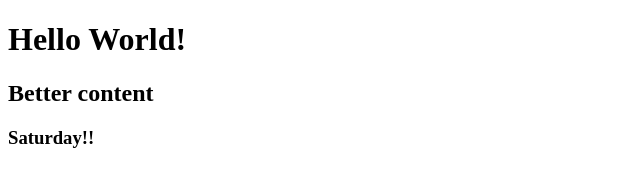
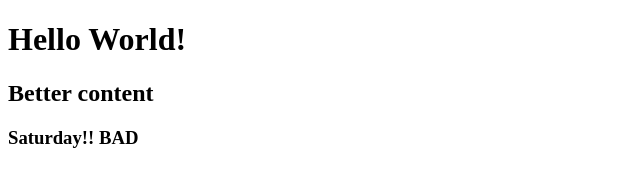
Before and after one commit to aubreyrhodes/git_example, a plain HTML site: page index.html in a window 1280 px wide. Shown: the full height of the page, 0-640 px from the left. Drawn offline with Linux system fonts and the light colour scheme.

Commit message:
merge conflict change

```diff
--- a/index.html
+++ b/index.html
@@ -3,6 +3,6 @@
   <body>
     <h1>Hello World!</h1>
     <h2>Better content</h2>
-    <h3>Saturday!!</h3>
+    <h3>Saturday!! BAD</h3>
   </body>
 </html>
```
